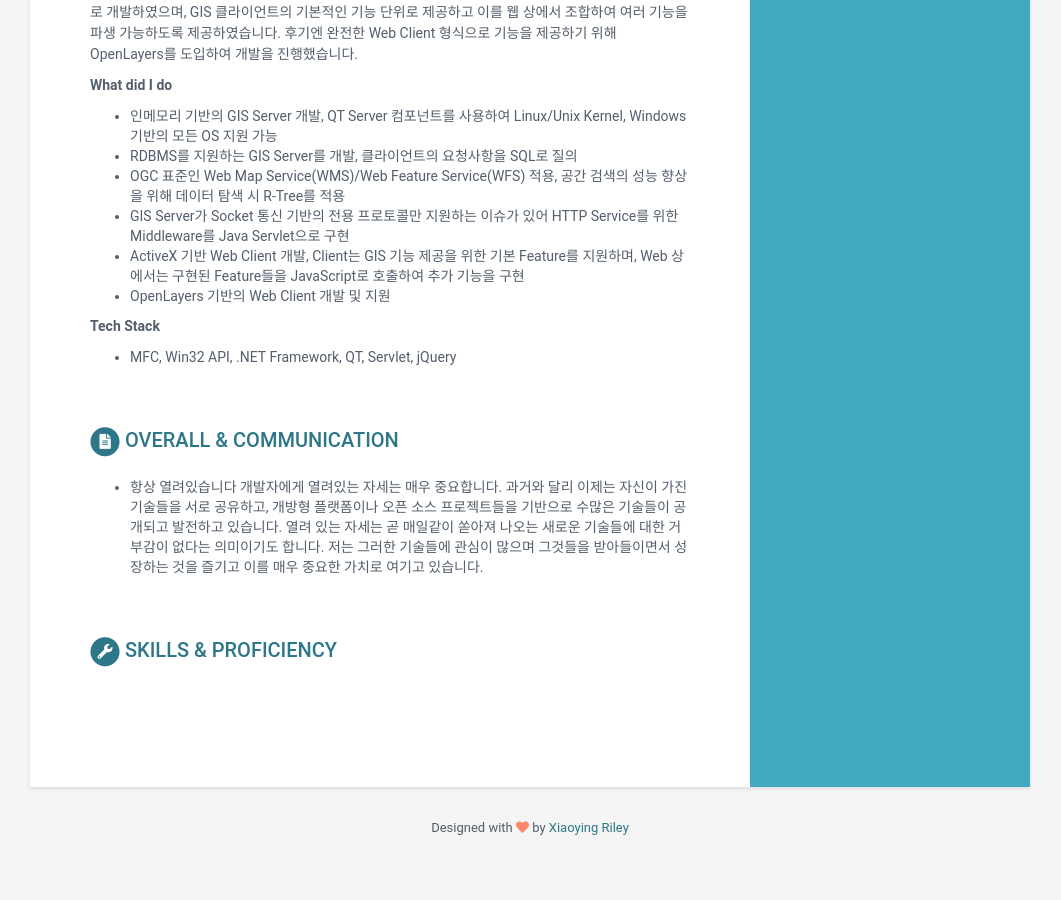
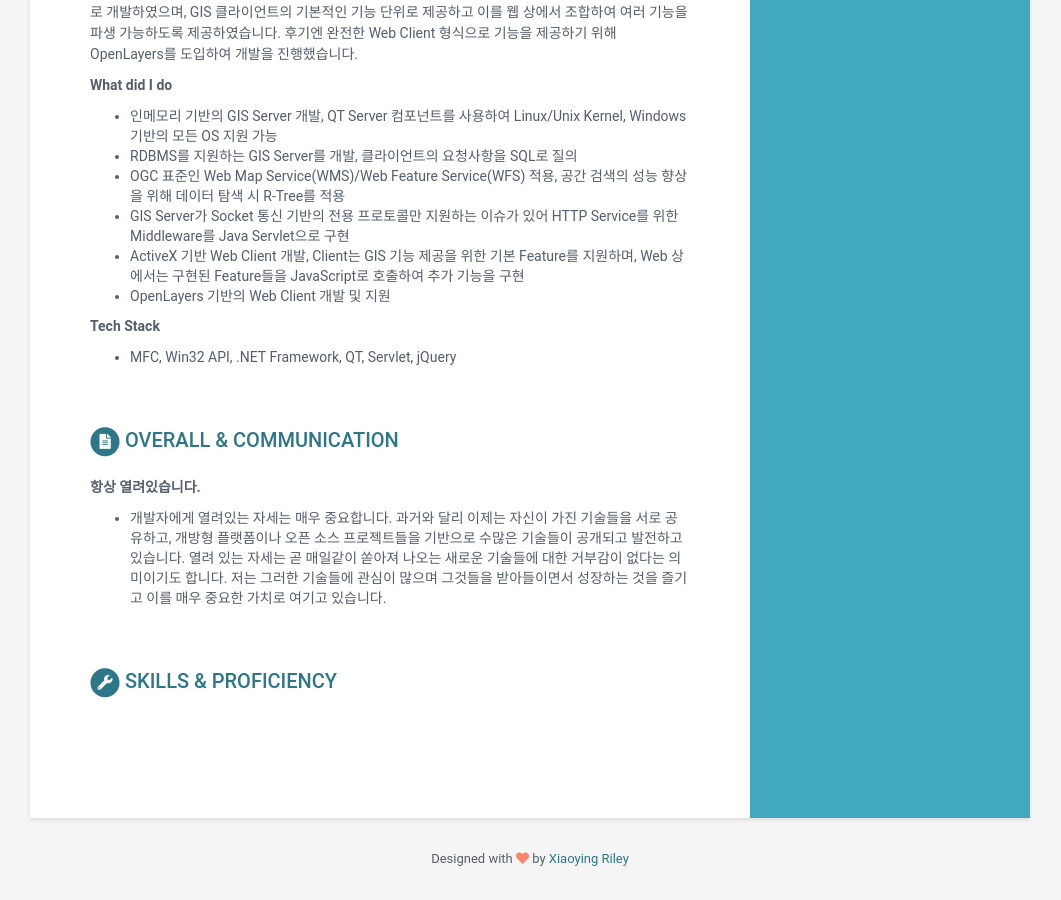
Before and after one commit to grey-scaven/grey-scaven.github.io, a Jekyll site: the page built from index.html, in a window 1280 px wide and 900 px high, scrolled down 1993 px. Shown: the whole window, without its empty margins (110-1171 px from the left). Built offline with Jekyll 4.4.1, drawn with Linux system fonts in a browser that asks for light colours; before the commit the page ends 2862 px from its top, so only the background shows below that.

```diff
--- a/_data/data.yml
+++ b/_data/data.yml
@@ -191,11 +191,11 @@ experiences:
 publications:
     title: Overall & Communication
     intro: |
-      - 항상 열려있습니다
-        개발자에게 열려있는 자세는 매우 중요합니다.
-        과거와 달리 이제는 자신이 가진 기술들을 서로 공유하고, 개방형 플랫폼이나 오픈 소스 프로젝트들을 기반으로 수많은 기술들이 공개되고 발전하고 있습니다.
-        열려 있는 자세는 곧 매일같이 쏟아져 나오는 새로운 기술들에 대한 거부감이 없다는 의미이기도 합니다.
-        저는 그러한 기술들에 관심이 많으며 그것들을 받아들이면서 성장하는 것을 즐기고 이를 매우 중요한 가치로 여기고 있습니다.
+      <b>항상 열려있습니다.</b>
+        - 개발자에게 열려있는 자세는 매우 중요합니다.
+          과거와 달리 이제는 자신이 가진 기술들을 서로 공유하고, 개방형 플랫폼이나 오픈 소스 프로젝트들을 기반으로 수많은 기술들이 공개되고 발전하고 있습니다.
+          열려 있는 자세는 곧 매일같이 쏟아져 나오는 새로운 기술들에 대한 거부감이 없다는 의미이기도 합니다.
+          저는 그러한 기술들에 관심이 많으며 그것들을 받아들이면서 성장하는 것을 즐기고 이를 매우 중요한 가치로 여기고 있습니다.
 #    title: Publications
 #    intro: |
 #      You can list your publications in this section. Lorem ipsum dolor sit
```
